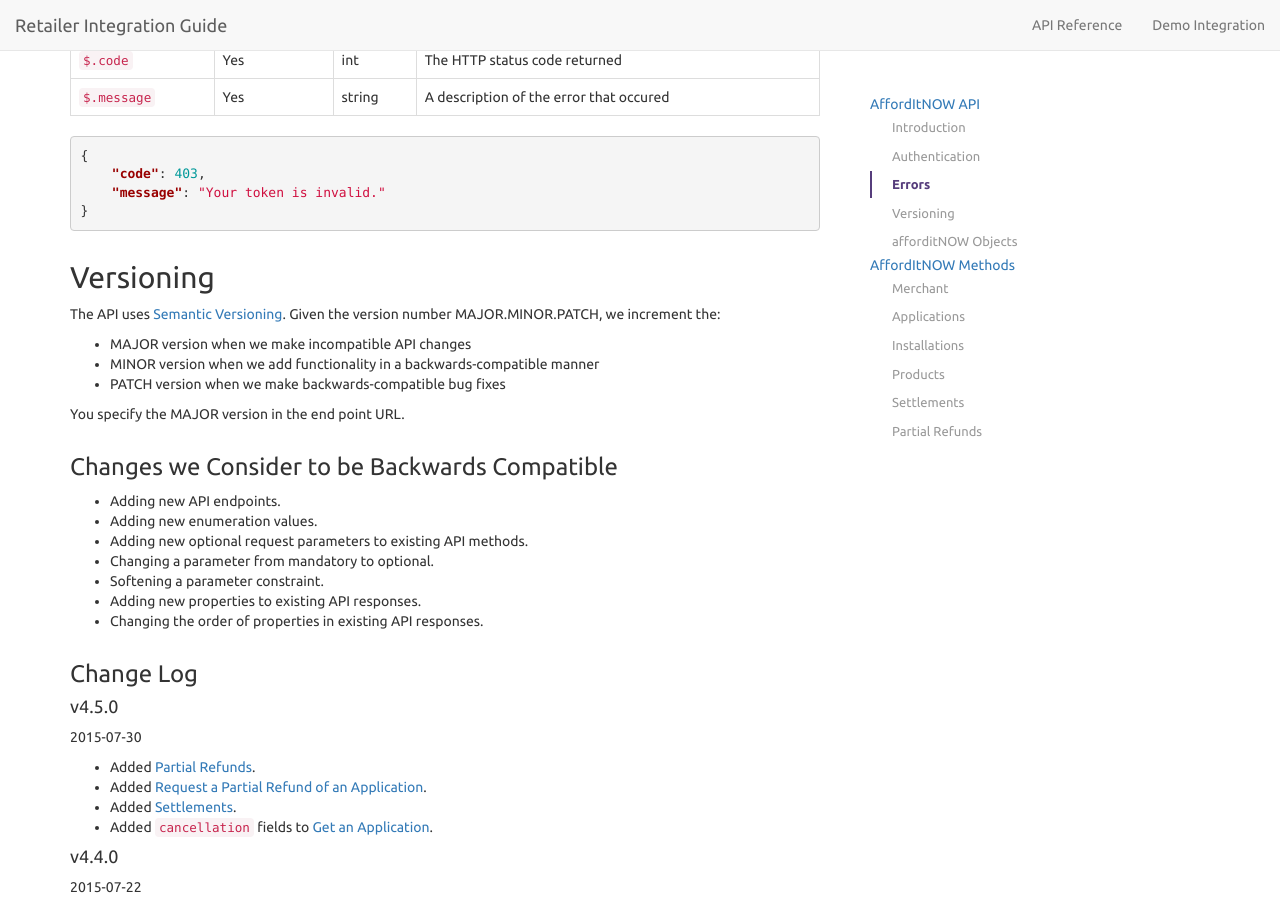
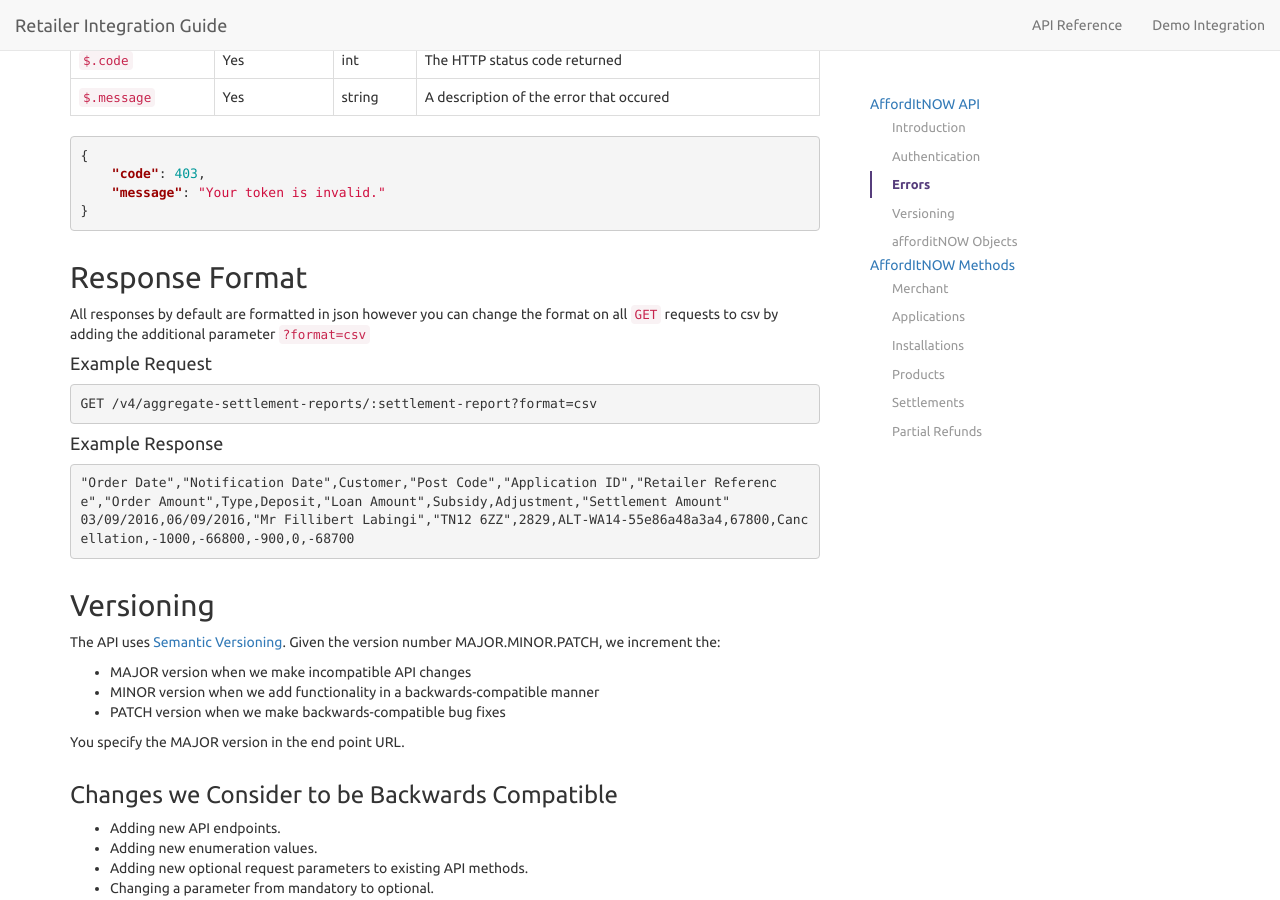
Before and after one commit to PayBreak/retailer-integration-guide, a Jekyll site: the page built from api/index.md, in a window 1280 px wide and 900 px high, scrolled down 1267 px. Built offline with Jekyll 4.4.1, drawn with Linux system fonts in a browser that asks for light colours; nearby versions of some CDN libraries; Markdown is read by kramdown in place of the engine named in the settings.

Commit message:
New response format section

````diff
--- /dev/null
+++ b/_includes/v4/response_format.md
@@ -0,0 +1,17 @@
+## Response Format
+
+All responses by default are formatted in json however you can change the format on all `GET` requests to csv by adding the
+additional parameter `?format=csv`
+
+#### Example Request
+
+```
+GET {{ site.data.globals.api_prefix }}/aggregate-settlement-reports/:settlement-report?format=csv
+```
+
+#### Example Response
+
+```
+"Order Date","Notification Date",Customer,"Post Code","Application ID","Retailer Reference","Order Amount",Type,Deposit,"Loan Amount",Subsidy,Adjustment,"Settlement Amount"
+03/09/2016,06/09/2016,"Mr Fillibert Labingi","TN12 6ZZ",2829,ALT-WA14-55e86a48a3a4,67800,Cancellation,-1000,-66800,-900,0,-68700
+```
--- a/api/index.md
+++ b/api/index.md
@@ -10,6 +10,7 @@ subheading: v4.5.0
 {% include v4/introduction.md %}
 {% include v4/authentication.md %}
 {% include v4/errors.md %}
+{% include v4/response_format.md %}
 {% comment %}{% include v4/pagination.md %}{% endcomment %}
 {% include v4/versioning.md %}
 {% include v4/objects.md %}
````
